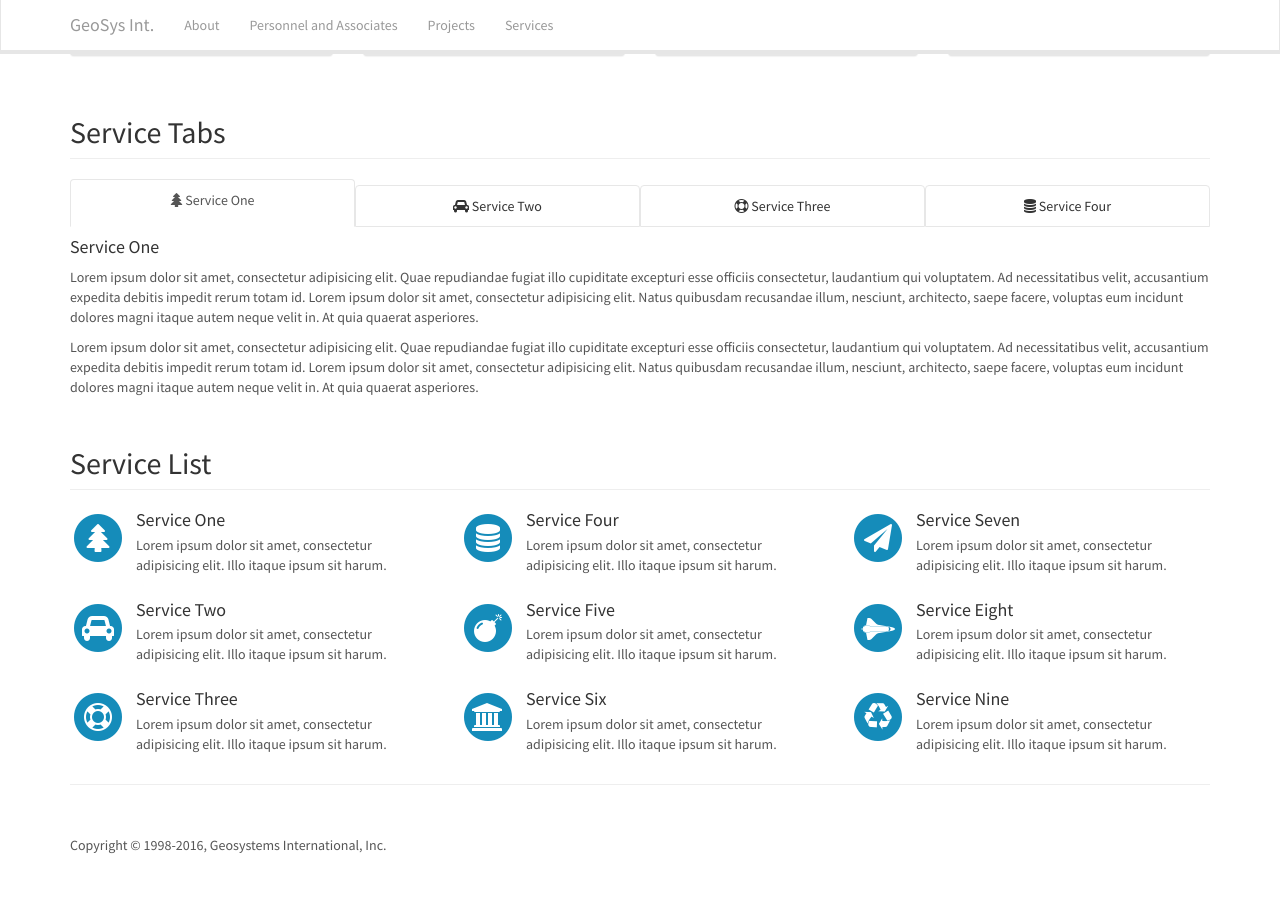
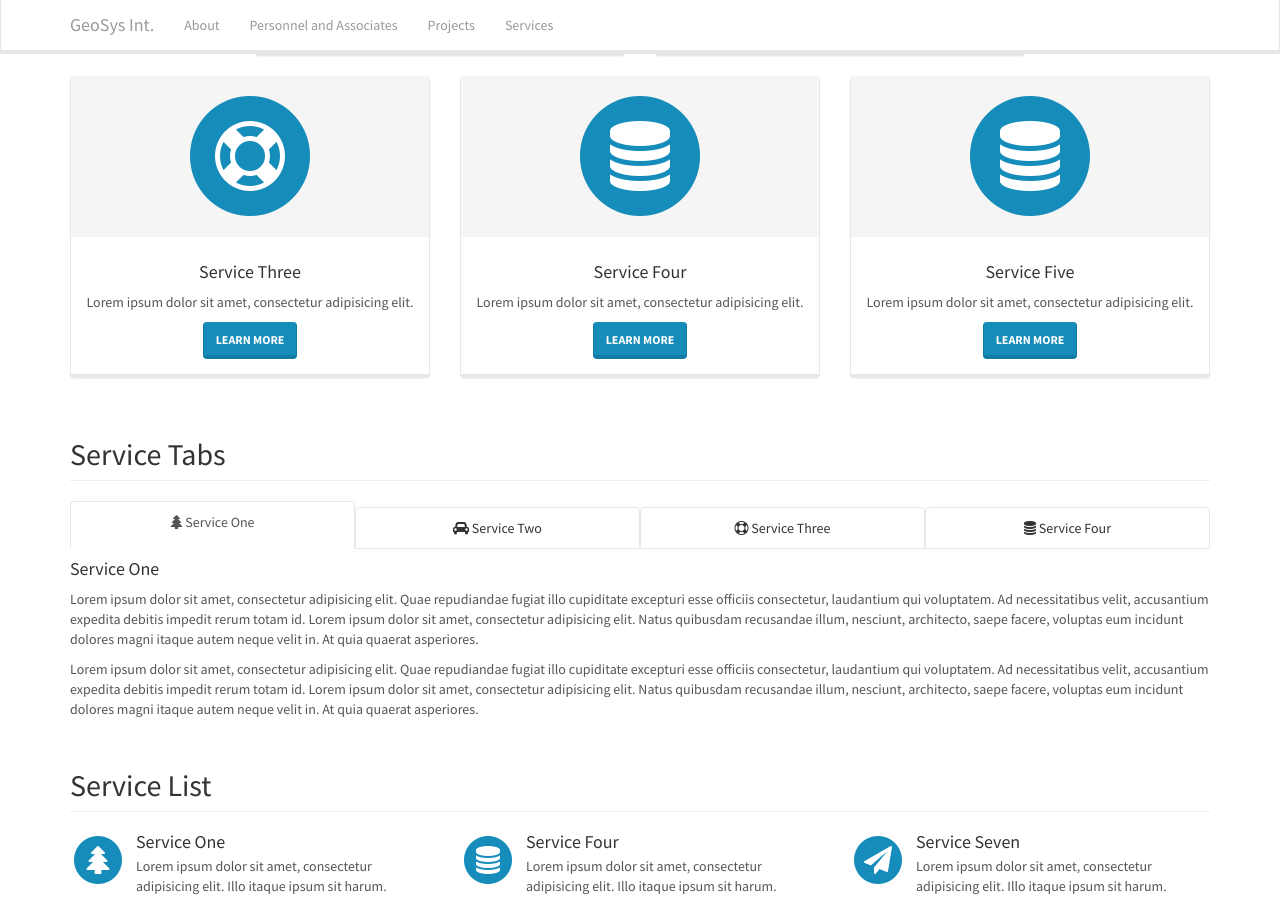
Before and after one commit to marioerossi/geosysint, a Jekyll site: the page built from services.html, in a window 1280 px wide and 900 px high, scrolled down 704 px. Built offline with Jekyll 4.4.1, drawn with Linux system fonts in a browser that asks for light colours; nearby versions of some CDN libraries.

Commit message:
Added a fifth service panel, split panels into one row of two and one row of three.

```diff
--- a/services.html
+++ b/services.html
@@ -17,8 +17,8 @@
     <div class="col-lg-12">
         <h2 class="page-header">Services Panels</h2>
     </div>
-    <div class="col-md-3 col-sm-6">
-        <div class="panel panel-default text-center">
+    <div class="col-md-6 col-sm-6">
+        <div class="panel panel-default text-center col-lg-8 pull-right">
             <div class="panel-heading">
                 <span class="fa-stack fa-5x">
                         <i class="fa fa-circle fa-stack-2x text-primary"></i>
@@ -32,8 +32,8 @@
             </div>
         </div>
     </div>
-    <div class="col-md-3 col-sm-6">
-        <div class="panel panel-default text-center">
+    <div class="col-md-6 col-sm-6">
+        <div class="panel panel-default text-center col-lg-8 pull-left">
             <div class="panel-heading">
                 <span class="fa-stack fa-5x">
                         <i class="fa fa-circle fa-stack-2x text-primary"></i>
@@ -47,7 +47,10 @@
             </div>
         </div>
     </div>
-    <div class="col-md-3 col-sm-6">
+</div>
+<!-- /.row -->
+<div class="row">
+    <div class="col-md-4 col-sm-6">
         <div class="panel panel-default text-center">
             <div class="panel-heading">
                 <span class="fa-stack fa-5x">
@@ -62,7 +65,7 @@
             </div>
         </div>
     </div>
-    <div class="col-md-3 col-sm-6">
+    <div class="col-md-4 col-sm-6">
         <div class="panel panel-default text-center">
             <div class="panel-heading">
                 <span class="fa-stack fa-5x">
@@ -72,6 +75,21 @@
             </div>
             <div class="panel-body">
                 <h4>Service Four</h4>
+                <p>Lorem ipsum dolor sit amet, consectetur adipisicing elit.</p>
+                <a href="#" class="btn btn-primary">Learn More</a>
+            </div>
+        </div>
+    </div>
+     <div class="col-md-4 col-sm-6">
+        <div class="panel panel-default text-center">
+            <div class="panel-heading">
+                <span class="fa-stack fa-5x">
+                        <i class="fa fa-circle fa-stack-2x text-primary"></i>
+                        <i class="fa fa-database fa-stack-1x fa-inverse"></i>
+                </span>
+            </div>
+            <div class="panel-body">
+                <h4>Service Five</h4>
                 <p>Lorem ipsum dolor sit amet, consectetur adipisicing elit.</p>
                 <a href="#" class="btn btn-primary">Learn More</a>
             </div>
```
